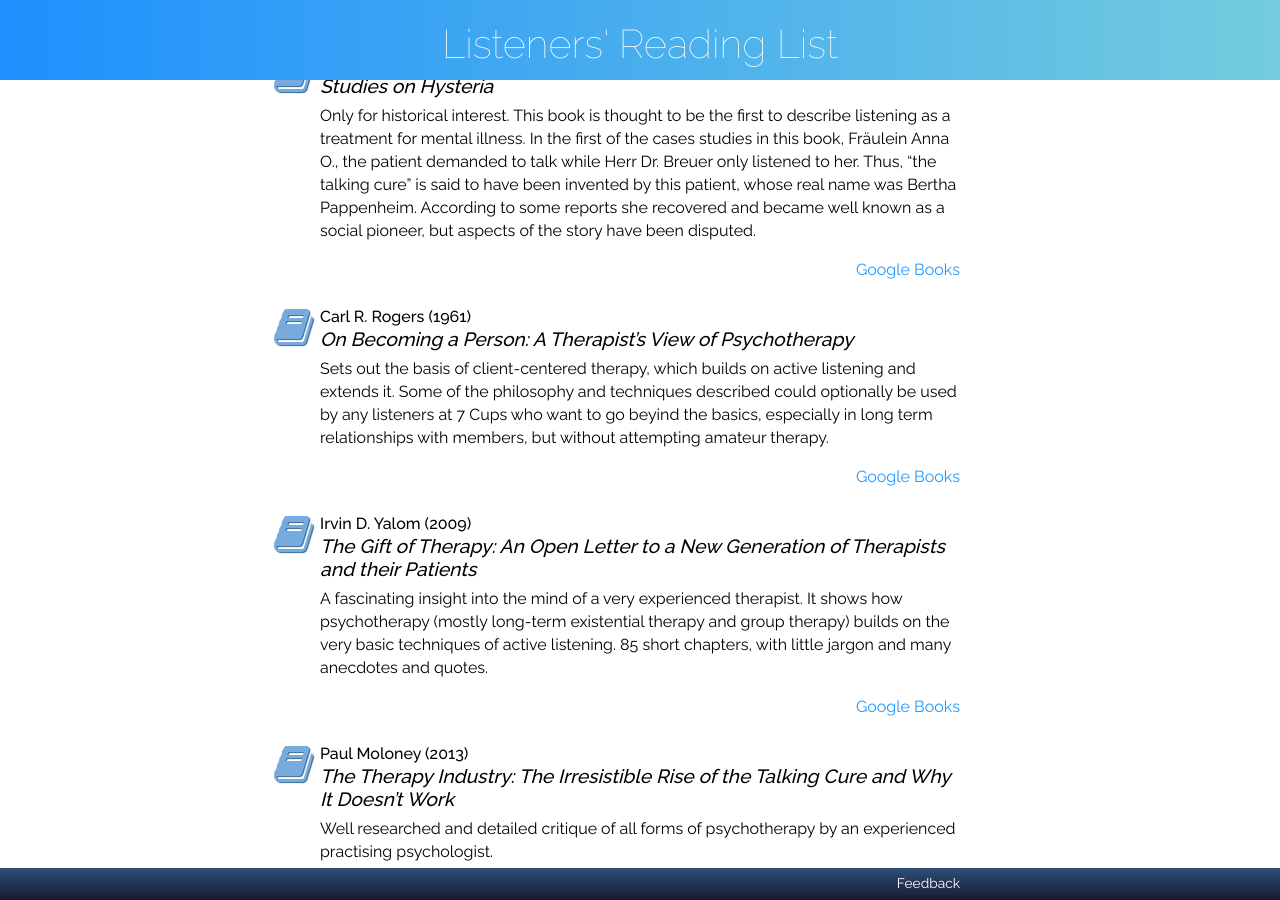
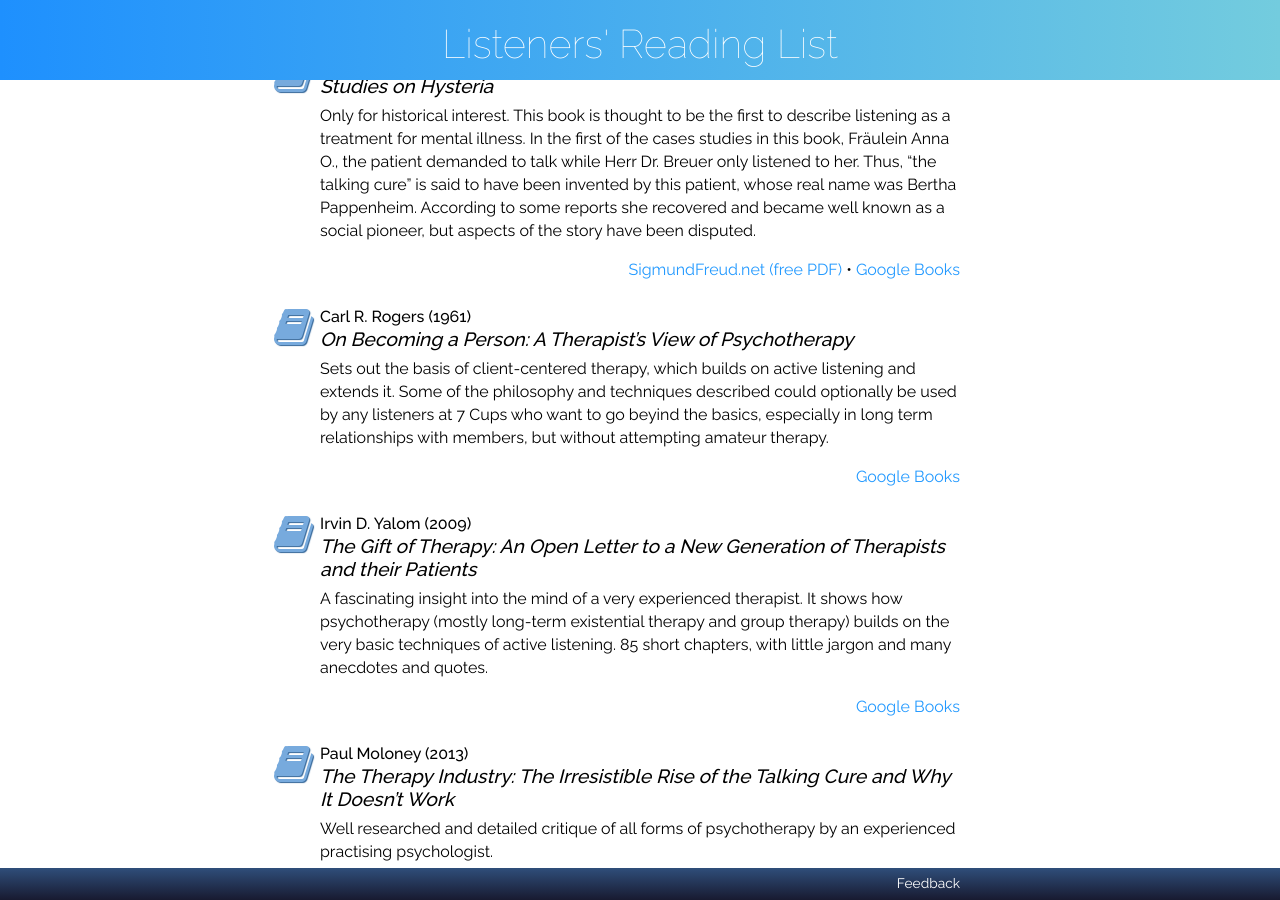
Before and after one commit to RarelyCharlie/rarelycharlie.github.io, a Jekyll site: the page built from books.md, in a window 1280 px wide and 900 px high, scrolled down 3424 px. Built offline with Jekyll 4.4.1, drawn with Linux system fonts in a browser that asks for light colours.

Commit message:
add link

```diff
--- a/books.md
+++ b/books.md
@@ -132,7 +132,7 @@ The techniques of psychotherapy, which are mostly based on active listening but
 
 Only for historical interest. This book is thought to be the first to describe listening as a treatment for mental illness. In the first of the cases studies in this book, Fräulein Anna O., the patient demanded to talk while Herr Dr. Breuer only listened to her. Thus, "the talking cure" is said to have been invented by this patient, whose real name was Bertha Pappenheim. According to some reports she recovered and became well known as a social pioneer, but aspects of the story have been disputed.
 
-[Google Books](https://books.google.com/books/about/Studies_On_Hysteria.html?id=AO_X3hZn5YwC)
+[SigmundFreud.net (free PDF)](https://www.sigmundfreud.net/study-on-hysteria.pdf) &bull; [Google Books](https://books.google.com/books/about/Studies_On_Hysteria.html?id=AO_X3hZn5YwC)
 {:.links}
 
 #### Carl R. Rogers (1961) _On Becoming a Person: A Therapist's View of Psychotherapy_
```
